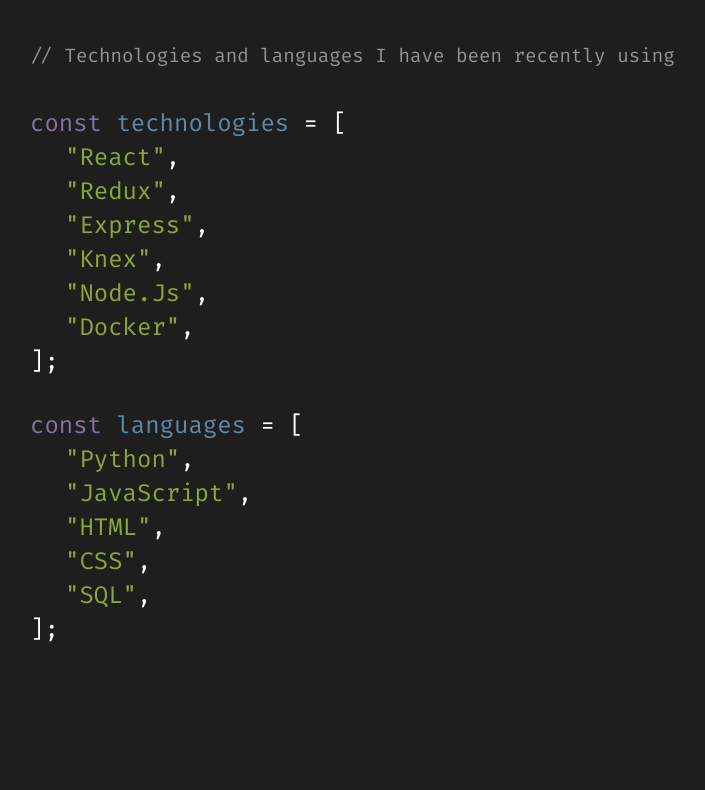
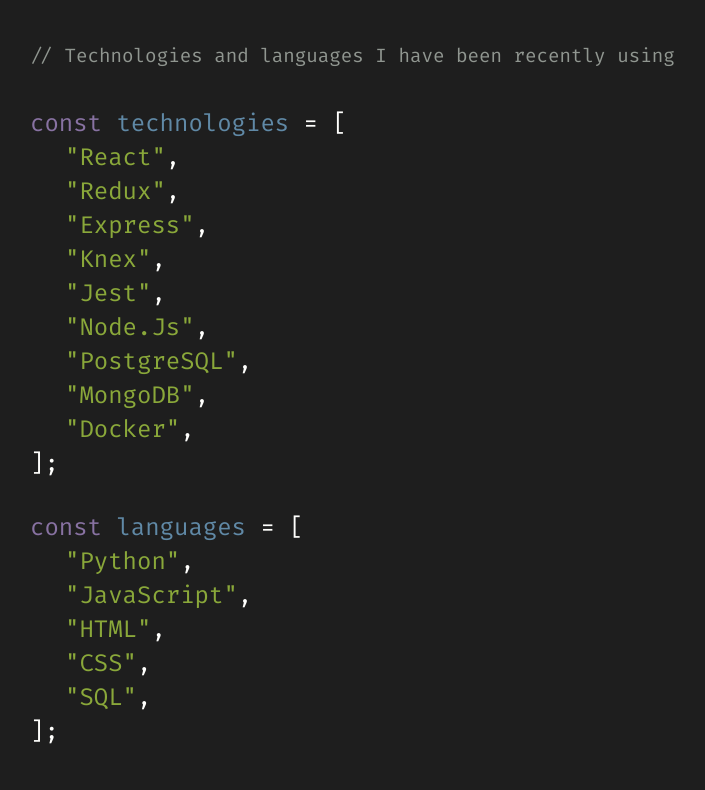
Before and after one commit to nattroj/my-site, a React (Create React App) app: page / in a window 1280 px wide. Shown: the part 1150-1940 px from the top of the page, without its empty margins (5-710 px from the left). Built offline with nearby package versions, Linux system fonts and the light colour scheme.

Commit message:
pulls skills and languages array to a new file that gets imported to DRY up the code

```diff
--- a/src/components/Navigation/Navbar.js
+++ b/src/components/Navigation/Navbar.js
@@ -1,7 +1,7 @@
 import React from 'react';
 import styled from 'styled-components';
 import { StyledSrollLink } from '../Styled/Link';
-import { backgrounds, fonts } from '../../util/colors';
+import { backgrounds } from '../../util/colors';
 import { tablet, mobile } from '../../util/screens';
 
 export const NavLink = styled(StyledSrollLink) `
--- a/src/components/Skills/Skills.js
+++ b/src/components/Skills/Skills.js
@@ -1,5 +1,8 @@
 import React from 'react';
 import styled from 'styled-components';
+
+import { technologies, languages } from './skillsData';
+
 import { Section } from '../Styled/Containers';
 import { SectionTitle } from '../Styled/Titles';
 import { Comment } from '../Styled/Text';
@@ -48,7 +51,7 @@
                 <span className='var_name'>technologies&nbsp;</span>
                 <span className='special_char'>=&nbsp;</span>
                 <span className='special_char'>[</span>
-                {['React', 'Redux', 'Express', 'Knex', 'Node.Js', 'Docker'].map(skill => {
+                {technologies.map(skill => {
                     return (
                         <>
                             <div className='skill'>
@@ -66,7 +69,7 @@
                 <span className='var_name'>languages&nbsp;</span>
                 <span className='special_char'>=&nbsp;</span>
                 <span className='special_char'>[</span>
-                {['Python', 'JavaScript', 'HTML', 'CSS', 'SQL'].map(skill => {
+                {languages.map(skill => {
                     return (
                         <>
                             <div className='skill'>
--- /dev/null
+++ b/src/components/Skills/skillsData.js
@@ -0,0 +1,2 @@
+export const technologies = ['React', 'Redux', 'Express', 'Knex', 'Jest','Node.Js', 'PostgreSQL', 'MongoDB' ,'Docker'];
+export const languages = ['Python', 'JavaScript', 'HTML', 'CSS', 'SQL'];
--- a/src/components/Styled/Link.js
+++ b/src/components/Styled/Link.js
@@ -1,7 +1,5 @@
 import styled from 'styled-components';
 import { Link } from 'react-scroll';
-import { backgrounds } from '../../util/colors';
-import { tablet } from '../../util/screens';
 
 export const StyledSrollLink = styled(Link)`
     &:hover {
```
